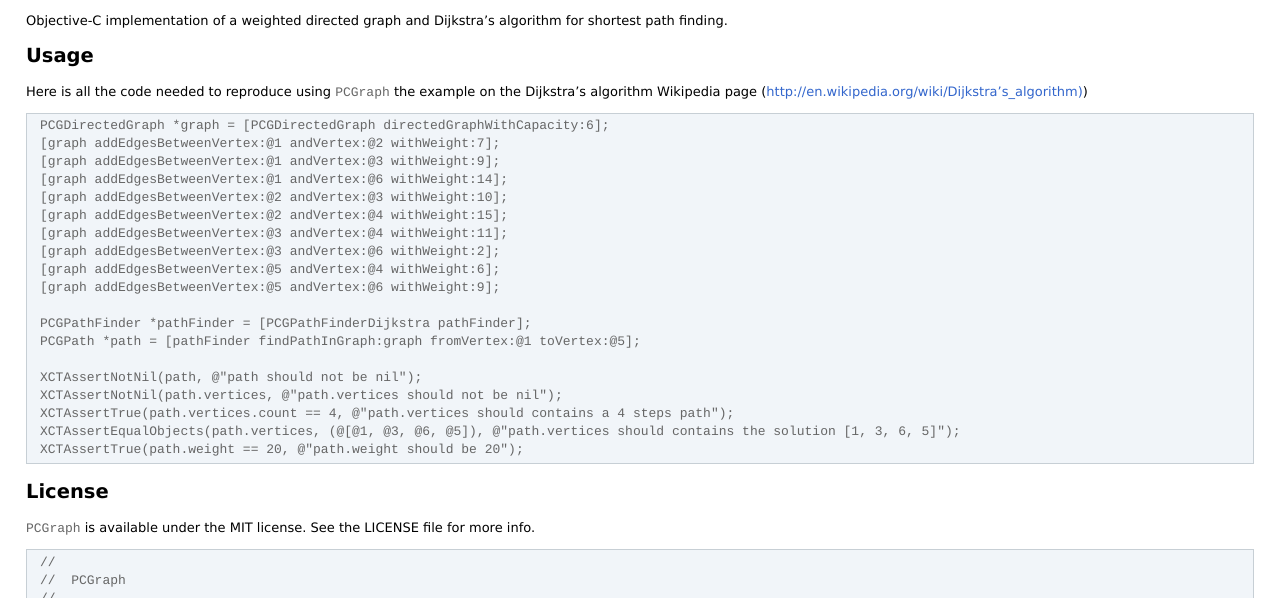
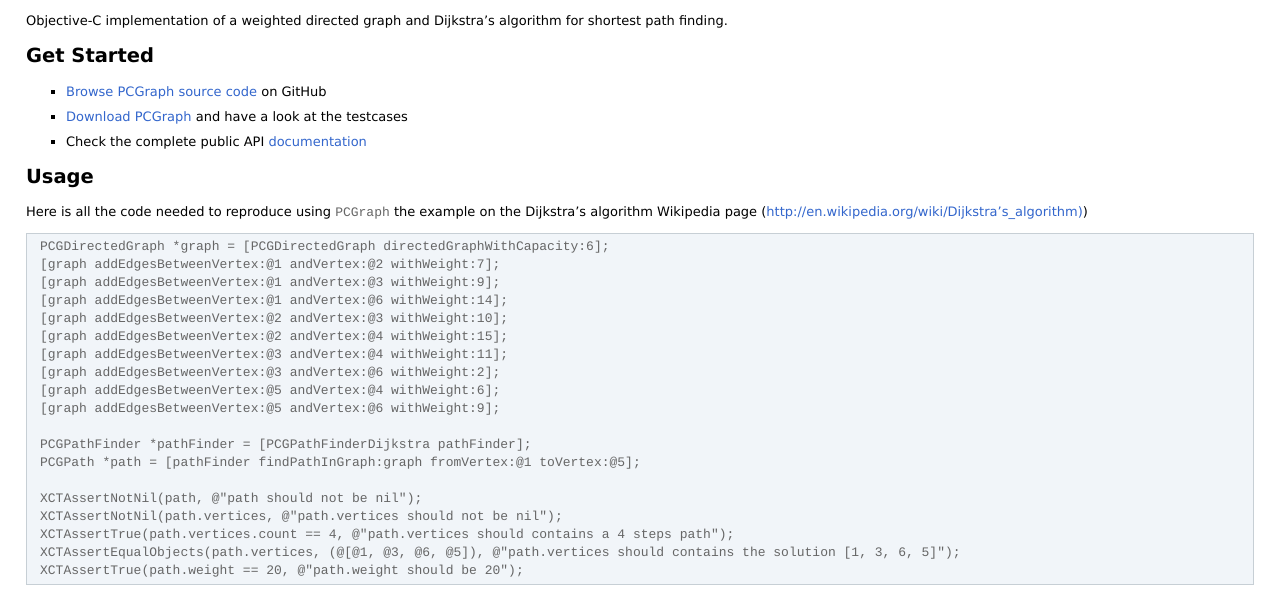
Before and after one commit to pierredavidbelanger/PCGraph, a plain HTML site: page index.html in a window 1280 px wide. Shown: the part 202-800 px from the top of the page. Drawn offline with Linux system fonts and the light colour scheme.

Commit message:
Get Started documentation section

```diff
--- a/index.html
+++ b/index.html
@@ -37,6 +37,15 @@
 						<h1>PCGraph</h1>
 
 <p>Objective-C implementation of a weighted directed graph and Dijkstra&rsquo;s algorithm for shortest path finding.</p>
+
+<h1>Get Started</h1>
+
+<ul>
+<li><a href="https://github.com/pierredavidbelanger/PCGraph">Browse PCGraph source code</a> on GitHub</li>
+<li><a href="https://github.com/pierredavidbelanger/PCGraph/archive/master.zip">Download PCGraph</a> and have a look at the testcases</li>
+<li>Check the complete public API <a href="http://pcgraph.pjer.ca/">documentation</a></li>
+</ul>
+
 
 <h1>Usage</h1>
 
```
